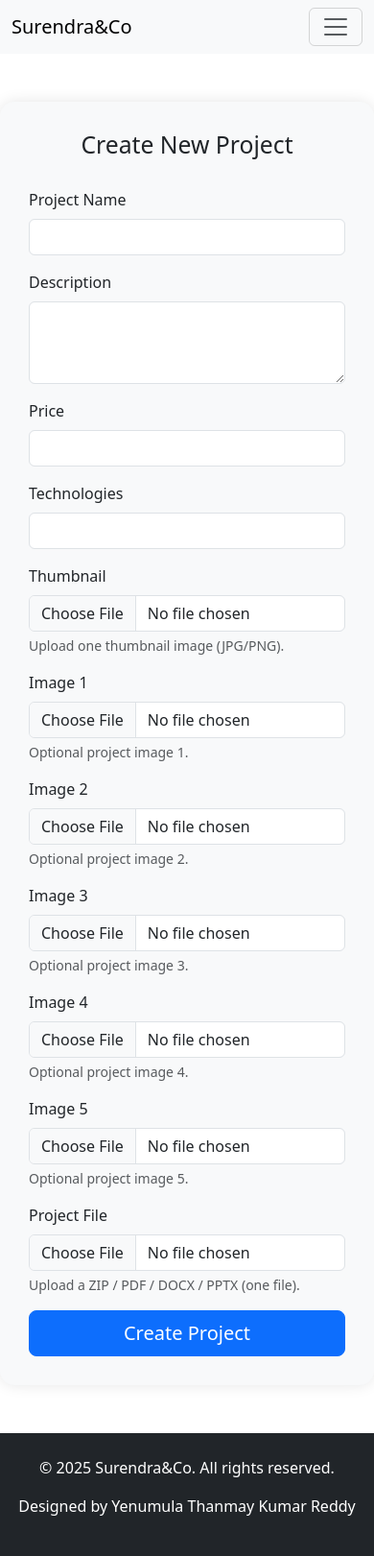
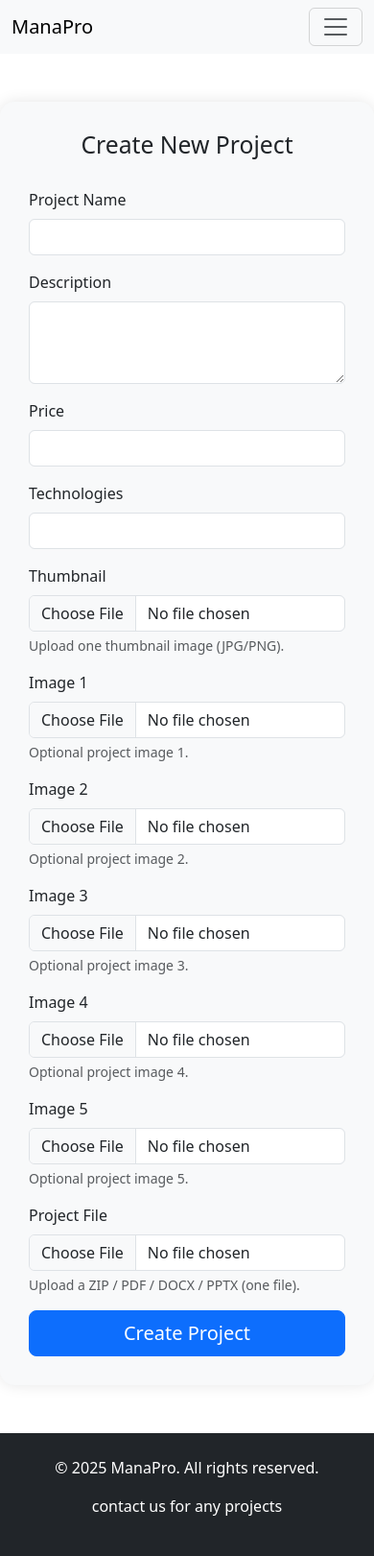
Before and after one commit to surendrareddy235/manaprojects, a Flask app: page /project/create in a window 390 px wide. Shown: the whole page at 96% size. Run offline with Flask 3, Linux system fonts and the light colour scheme; the visitor is signed in with stand-in values (Sample User, id 1); some libraries are stand-ins or nearby versions.

Commit message:
mobile no handled

```diff
--- a/project_management/email/forms.py
+++ b/project_management/email/forms.py
@@ -7,5 +7,5 @@ class ContactForm(FlaskForm):
     email = StringField('Email', validators=[DataRequired(), Email()])
     subject=StringField('Subject' ,validators=[DataRequired()])
     query = TextAreaField('Query', validators=[DataRequired(), Length(min=10, max=1000)])
-    mobile=StringField('Mobile',validators=[DataRequired()])
+    mobile=StringField('Mobile',validators=[DataRequired(), Length(min=10, max=10)])
     submit = SubmitField('Submit Query')
--- a/project_management/projects/views.py
+++ b/project_management/projects/views.py
@@ -67,7 +67,6 @@ def view_project(project_id):
 
 
 @project.route('/projects/<int:project_id>/download', methods=['GET'])
-@login_required
 def download_file(project_id):
     project_obj = Project.query.get_or_404(project_id)
 
--- a/project_management/templates/base.html
+++ b/project_management/templates/base.html
@@ -30,7 +30,7 @@
 <!-- Navbar -->
 <nav class="navbar navbar-expand-lg bg-body-tertiary">
     <div class="container-fluid">
-        <a class="navbar-brand" href="{{ url_for('core.index') }}">Surendra&Co</a>
+        <a class="navbar-brand" href="{{ url_for('core.index') }}">ManaPro</a>
 
         <button class="navbar-toggler" type="button" data-bs-toggle="collapse"
                 data-bs-target="#navbarSupportedContent"
@@ -82,8 +82,8 @@
 <!-- Footer -->
 <footer class="bg-dark text-white text-center py-4">
     <div class="container">
-        <p>&copy; 2025 Surendra&Co. All rights reserved.</p>
-        <p>Designed by  Yenumula Thanmay Kumar Reddy</p>
+        <p>&copy; 2025 ManaPro. All rights reserved.</p>
+        <p>contact us for any projects</p>
     </div>
 </footer>
 
```
